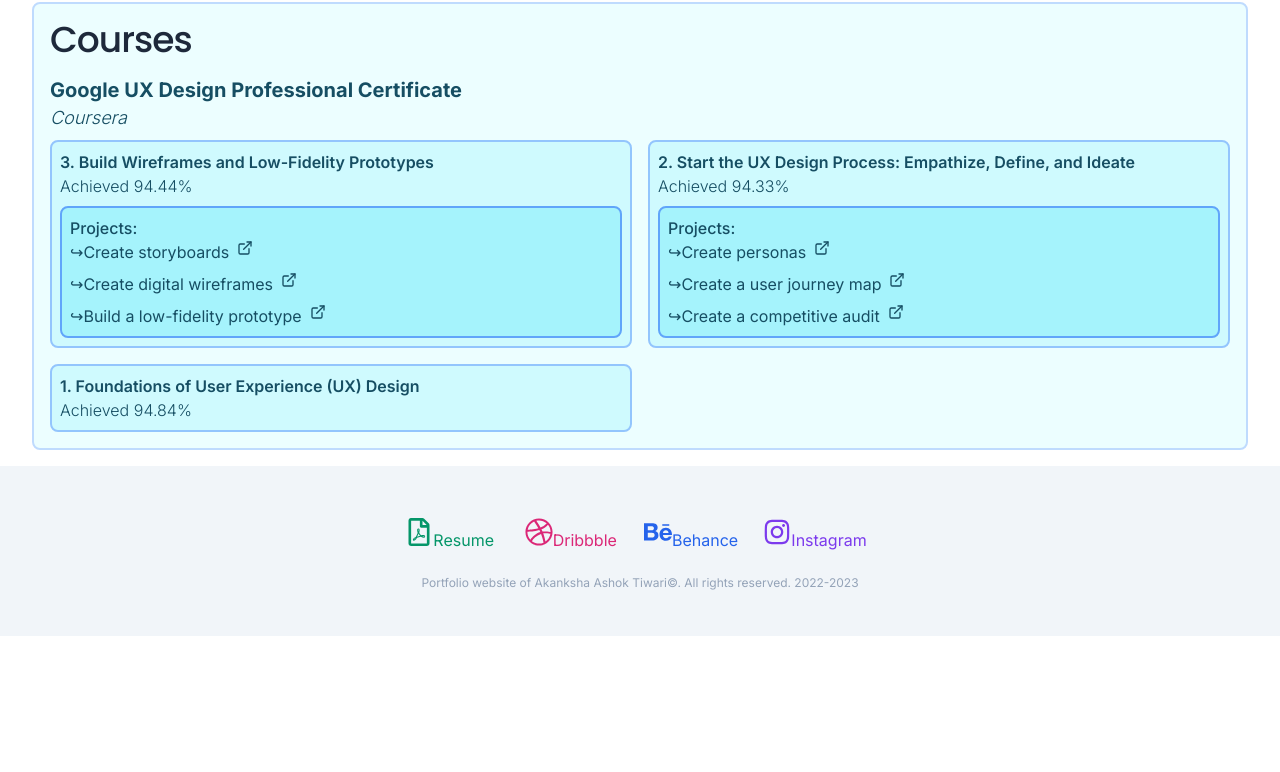
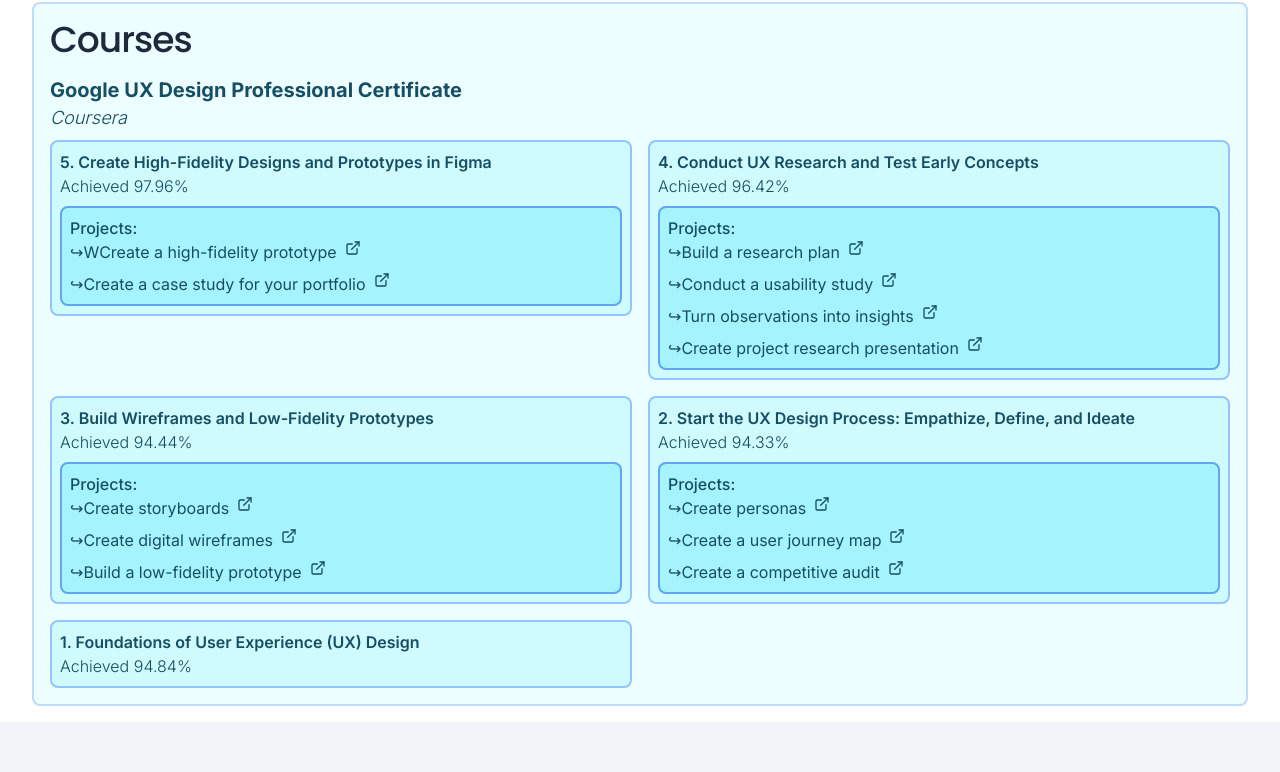
Before and after one commit to akai28/akai28.github.io, a React (Create React App) app: page / in a window 1280 px wide. Shown: the part 726-1498 px from the top of the page. Before the commit the page ends 1362 px from the top, so only its background shows below. Built offline with nearby package versions, Linux system fonts and the light colour scheme.

Commit message:
added certification 4, 5

```diff
--- a/src/constants/data/allCertifications.js
+++ b/src/constants/data/allCertifications.js
@@ -4,6 +4,50 @@
     certificationName: "Google UX Design Professional Certificate",
     certificateProvider: "Coursera",
     courses: [
+      {
+        cid: 5,
+        courseName: "Create High-Fidelity Designs and Prototypes in Figma",
+        achievement: "Achieved 97.96%",
+        projects: [
+          {
+            pid: 1,
+            projectName: "WCreate a high-fidelity prototype",
+            projectLink: "https://www.coursera.org/learn/ux-design-professional/home/welcome"
+          },
+          {
+            pid: 2,
+            projectName: "Create a case study for your portfolio",
+            projectLink: "https://www.coursera.org/learn/ux-design-professional/home/welcome"
+          }
+        ]
+      },
+      {
+        cid: 4,
+        courseName: "Conduct UX Research and Test Early Concepts",
+        achievement: "Achieved 96.42%",
+        projects: [
+          {
+            pid: 1,
+            projectName: "Build a research plan",
+            projectLink: "https://www.coursera.org/learn/ux-design-professional/home/welcome"
+          },
+          {
+            pid: 2,
+            projectName: "Conduct a usability study",
+            projectLink: "https://www.coursera.org/learn/ux-design-professional/home/welcome"
+          },
+          {
+            pid: 3,
+            projectName: "Turn observations into insights",
+            projectLink: "https://www.coursera.org/learn/ux-design-professional/home/welcome"
+          },
+          {
+            pid: 4,
+            projectName: "Create project research presentation",
+            projectLink: "https://www.coursera.org/learn/ux-design-professional/home/welcome"
+          }
+        ]
+      },
       {
         cid: 3,
         courseName: "Build Wireframes and Low-Fidelity Prototypes",
@@ -12,55 +56,48 @@
           {
             pid: 1,
             projectName: "Create storyboards",
-            projectLink:
-              "https://www.coursera.org/learn/ux-design-professional/home/welcome",
+            projectLink: "https://www.coursera.org/learn/ux-design-professional/home/welcome"
           },
           {
             pid: 2,
             projectName: "Create digital wireframes",
-            projectLink:
-              "https://www.coursera.org/learn/ux-design-professional/home/welcome",
+            projectLink: "https://www.coursera.org/learn/ux-design-professional/home/welcome"
           },
           {
             pid: 3,
             projectName: "Build a low-fidelity prototype",
-            projectLink:
-              "https://www.coursera.org/learn/ux-design-professional/home/welcome",
-          },
-        ],
+            projectLink: "https://www.coursera.org/learn/ux-design-professional/home/welcome"
+          }
+        ]
       },
       {
         cid: 2,
-        courseName:
-          "Start the UX Design Process: Empathize, Define, and Ideate",
+        courseName: "Start the UX Design Process: Empathize, Define, and Ideate",
         achievement: "Achieved 94.33%",
         projects: [
           {
             pid: 1,
             projectName: "Create personas",
-            projectLink:
-              "https://www.coursera.org/learn/ux-design-professional/home/welcome",
+            projectLink: "https://www.coursera.org/learn/ux-design-professional/home/welcome"
           },
           {
             pid: 2,
             projectName: "Create a user journey map",
-            projectLink:
-              "https://www.coursera.org/learn/ux-design-professional/home/welcome",
+            projectLink: "https://www.coursera.org/learn/ux-design-professional/home/welcome"
           },
           {
             pid: 3,
             projectName: "Create a competitive audit",
-            projectLink:
-              "https://www.coursera.org/learn/ux-design-professional/home/welcome",
-          },
-        ],
+            projectLink: "https://www.coursera.org/learn/ux-design-professional/home/welcome"
+          }
+        ]
       },
       {
         cid: 1,
         courseName: "Foundations of User Experience (UX) Design",
         achievement: "Achieved 94.84%",
-        projects: [],
-      },
-    ],
-  },
-];
+        projects: []
+      }
+    ]
+  }
+]
```
